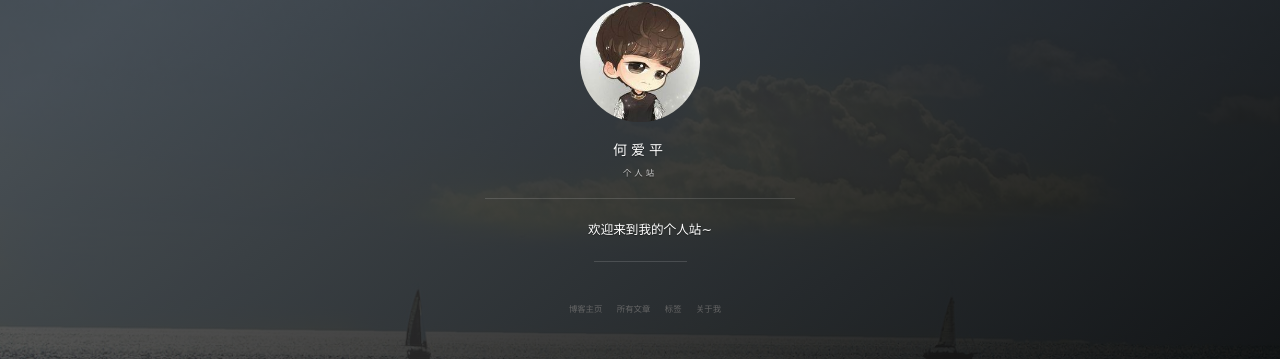
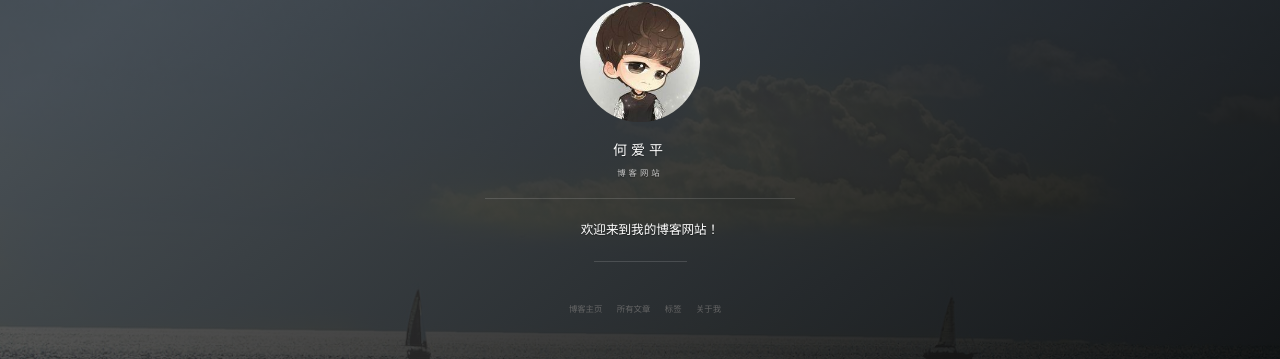
Before and after one commit to AndrewHeaiping/AndrewHeaiping.github.io., a Jekyll site: the page built from index.html, in a window 1280 px wide. Shown: the part 286-645 px from the top of the page. Built offline with Jekyll 4.4.1, drawn with Linux system fonts in a browser that asks for light colours; nearby versions of some CDN libraries; the list of posts is cut into pages by our own code; comment, search, counter and statistics services are not loaded.

Commit message:
Update _config.yml

```diff
--- a/_config.yml
+++ b/_config.yml
@@ -1,7 +1,7 @@
 # Basic
 title: 何爱平
-subtitle: 个人站
-description: 欢迎来到我的个人站~
+subtitle: 博客网站
+description: 欢迎来到我的博客网站！
 # 头像里面的标题
 avatarTitle: He aiping
 # 头像里面的描述
```
